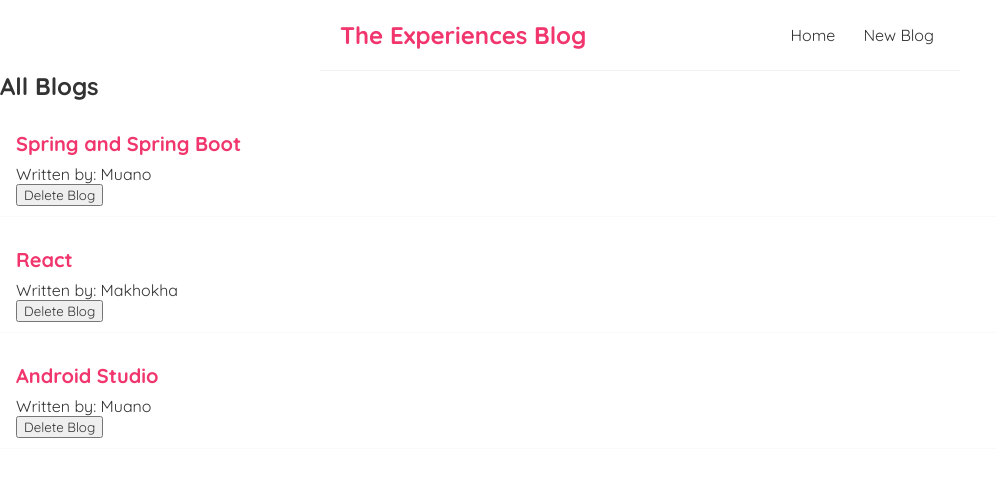
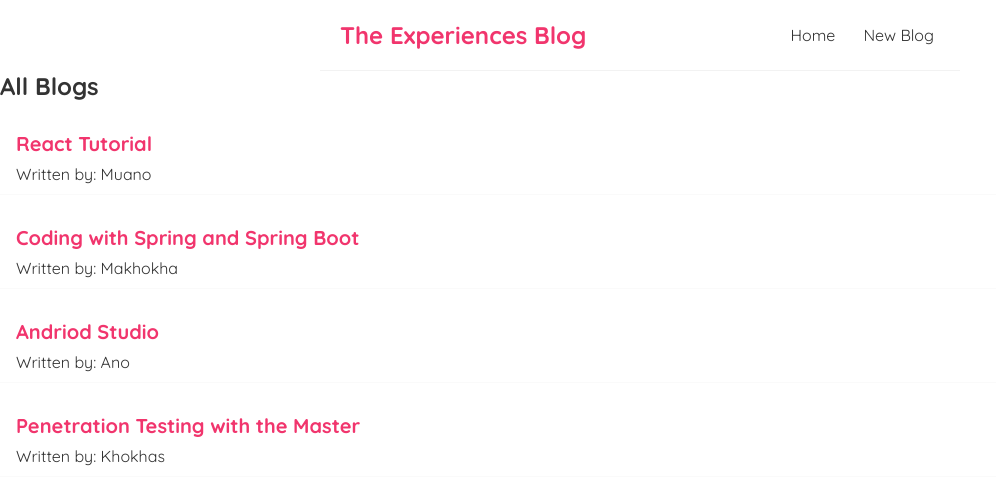
Before and after one commit to thebrain365/full-react-tutorial, a React (Create React App) app in the folder dojo-blog/: page / in a window 1280 px wide. Shown: the top 504 px of the page, without its empty margins (0-996 px from the left). Built offline with nearby package versions, Linux system fonts and the light colour scheme; data requests are answered from the project's data file.

Commit message:
added a loading message

```diff
--- /dev/null
+++ b/dojo-blog/data/db.json
@@ -0,0 +1,28 @@
+{
+    "blogs": [
+        {
+            "id": 1,
+            "author": "Muano",
+            "title": "React Tutorial",
+            "body": "This is the body of the blog"
+        },
+        {
+            "id": 2,
+            "author": "Makhokha",
+            "title": "Coding with Spring and Spring Boot",
+            "body": "This is the body of the blog"
+        },
+        {
+            "id": 3,
+            "author": "Ano",
+            "title": "Andriod Studio",
+            "body": "This is the body of the blog"
+        },
+        {
+            "id": 4,
+            "author": "Khokhas",
+            "title": "Penetration Testing with the Master",
+            "body": "This is the body of the blog"
+        }
+    ]
+}
--- a/dojo-blog/src/BlogList.js
+++ b/dojo-blog/src/BlogList.js
@@ -1,4 +1,4 @@
-const BlogList = ({blogs, handleDelete, title}) => {
+const BlogList = ({blogs, title}) => {
     return (
         <div className="blog-list">
             <h2>{ title }</h2>
@@ -6,7 +6,6 @@ const BlogList = ({blogs, handleDelete, title}) => {
                 <div className="blog-preview" key={ blog.id }>
                     <h2>{ blog.title }</h2>
                     <p>Written by: { blog.author }</p>
-                    <button onClick={ () => handleDelete(blog.id) }>Delete Blog</button>
                 </div>
             )) }
         </div>
--- a/dojo-blog/src/Home.js
+++ b/dojo-blog/src/Home.js
@@ -1,21 +1,23 @@
-import { useState } from "react";
+import { useEffect, useState } from "react";
 import BlogList from "./BlogList";
 
 const Home = () => {
-    const [blogs, setBlogs] = useState([
-        {title: "Spring and Spring Boot", body: "lorem-ipsum...", author: "Muano", id: 1},
-        {title: "React", body: "lorem-ipsum...", author: "Makhokha", id: 2},
-        {title: "Android Studio", body: "lorem-ipsum...", author: "Muano", id: 3}
-    ])
+    const [blogs, setBlogs] = useState(null);
+    const [isPending, setIsPending] = useState(true);
 
-    const handleDelete = id => {
-        let newBlogs = blogs.filter(blog => blog.id !== id);
-        setBlogs(newBlogs);
-    }
+    useEffect(() => {
+        fetch("http://localhost:8000/blogs")
+        .then(res => { return res.json(); })
+        .then(data => {
+            setBlogs(data);
+            setIsPending(false);
+        });
+    }, [])
 
     return (
         <div className="home">
-            <BlogList blogs={ blogs } handleDelete={handleDelete} title="All Blogs"></BlogList>
+            { isPending && <div>Loading blogs...</div> }
+            { blogs && <BlogList blogs={ blogs } title="All Blogs"></BlogList> }
         </div>
      );
 }
```
